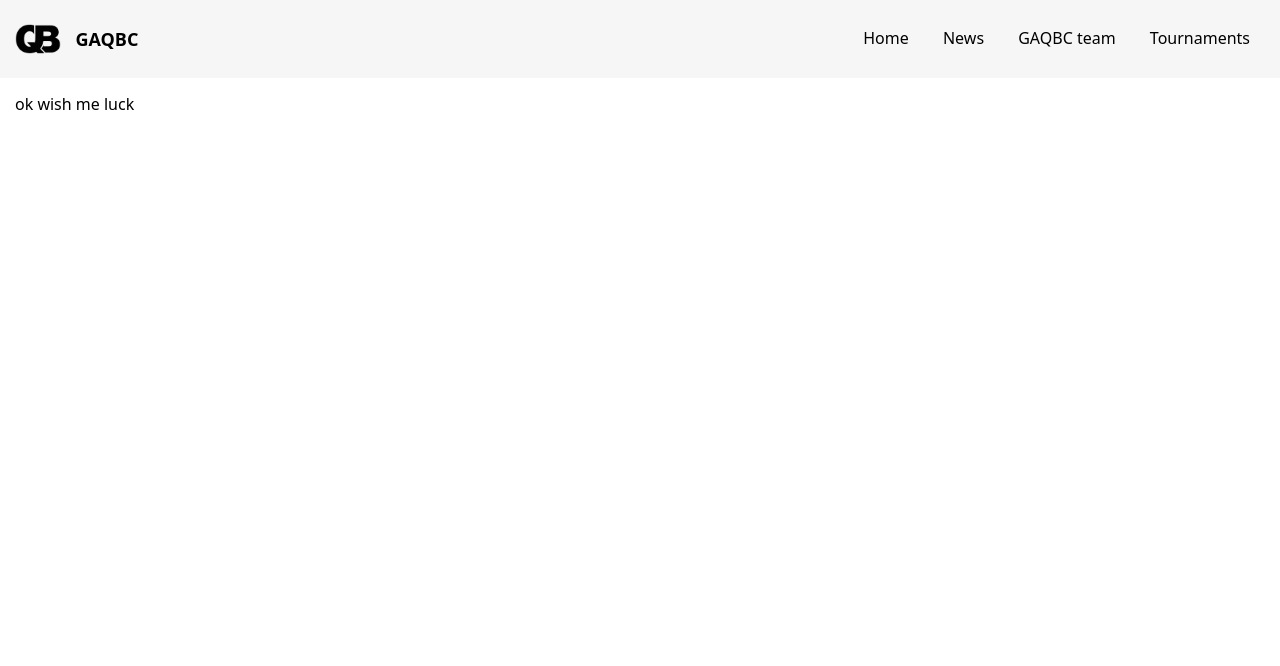
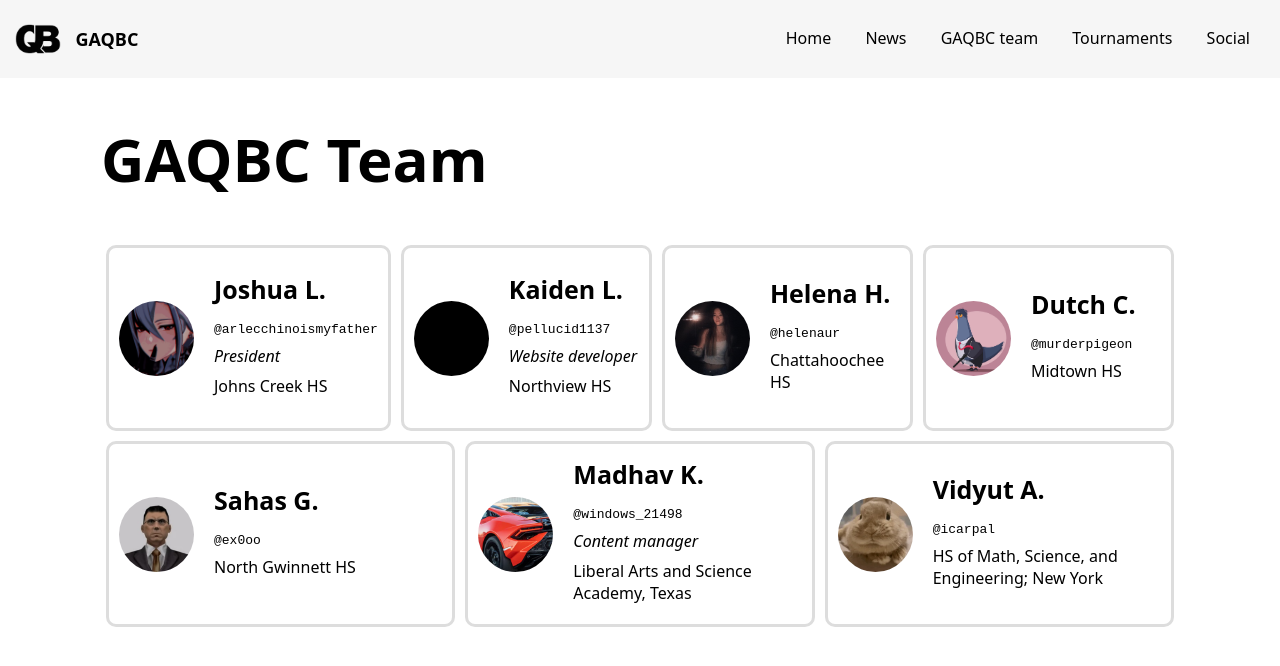
Before and after one commit to GAQBC/GAQBC-website, an Astro site: page /team in a window 1280 px wide. Built offline with nearby package versions, Linux system fonts and the light colour scheme; Astro itself is replaced by a stand-in of ours.

Commit message:
team is done

```diff
--- a/src/components/Entry.astro
+++ b/src/components/Entry.astro
@@ -4,11 +4,11 @@ const {title, date, author, content} = Astro.props
 
 <div class="entry" id={title}>
     <div class="entryinfo">
-        <p class="date">{date}</p>
-        <p class="author">{author}</p>
+        <p class="entrydate">{date}</p>
+        <p class="entryauthor">{author}</p>
     </div>
     <div class="entrymain" id="entrymain">
-        <h1 class="title">{title}</h1>
+        <h1 class="entrytitle">{title}</h1>
         <p class="invisible" id="rawcontent">{content}</p>
     </div>
 </div>
--- a/src/components/Mobilenav.astro
+++ b/src/components/Mobilenav.astro
@@ -12,6 +12,7 @@ import logo from '/src/assets/images/logo.png'
     <div class="mobile-nav-ele"><a class="mobile-nav-link" href="/news/">News</a></div>
     <div class="mobile-nav-ele"><a class="mobile-nav-link" href="/team/">GAQBC Team</a></div>
     <div class="mobile-nav-ele"><a class="mobile-nav-link" href="/tournaments/">Tournaments</a></div>
+    <div class="mobile-nav-ele"><a class="mobile-nav-link" href="/social/">Social</a></div>
     <script>
       let navlinks = document.getElementsByClassName("mobile-nav-link");
       for (let navlink of navlinks) {
--- a/src/components/Navigation.astro
+++ b/src/components/Navigation.astro
@@ -5,6 +5,7 @@
     <div class="nav-ele"><a class="nav-link" href="/news/">News</a></div>
     <div class="nav-ele"><a class="nav-link" href="/team/">GAQBC team</a></div>
     <div class="nav-ele"><a class="nav-link" href="/tournaments/">Tournaments</a></div>
+    <div class="nav-ele"><a class="nav-link" href="/social/">Social</a></div>
     <script>
       let navlinks = document.getElementsByClassName("nav-link");
       for (let navlink of navlinks) {
--- a/src/pages/news.astro
+++ b/src/pages/news.astro
@@ -10,7 +10,6 @@ const allPosts = await Astro.glob('../assets/posts/*.md');
     <script>
         var entries = document.getElementsByClassName('entry');
         for (var i = 0; i < entries.length; i++) {
-            console.log(entries[i]);
             entries[i].parentNode.insertBefore(document.createElement('hr'), entries[i]);
         }
         for (let entry of entries) {
--- a/src/pages/team.astro
+++ b/src/pages/team.astro
@@ -1,7 +1,89 @@
 ---
 import BaseLayout from '../layouts/BaseLayout.astro';
+import Kaidenpfp from '../assets/images/pfp/Kaiden.png'
+import Joshuapfp from '../assets/images/pfp/Joshua.png'
+import Helenapfp from '../assets/images/pfp/Helena.png'
+import Dutchpfp from '../assets/images/pfp/Dutch.png'
+import Madhavpfp from '../assets/images/pfp/Madhav.png'
+import Sahaspfp from '../assets/images/pfp/Sahas.png'
+import Vidyutpfp from '../assets/images/pfp/Vidyut.png'
 ---
 
 <BaseLayout>
-ok wish me luck
+<h1 class="pagetitle">GAQBC Team</h1>
+<div class="people">
+    <div class="person">
+        <img class="pfp" src={Joshuapfp.src}></img>
+        <div class="personinfo">
+            <h1 class="realname">Joshua L.</h1>
+            <div class="extrainfo">
+                <p class="username">@arlecchinoismyfather</p>
+                <p class="position">President</p>
+                <p class="school">Johns Creek HS</p>
+            </div>
+        </div>
+    </div>
+    <div class="person">
+        <img class="pfp" src={Kaidenpfp.src}></img>
+        <div class="personinfo">
+            <h1 class="realname">Kaiden L.</h1>
+            <div class="extrainfo">
+                <p class="username">@pellucid1137</p>
+                <p class="position">Website developer</p>
+                <p class="school">Northview HS</p>
+            </div>
+        </div>
+    </div>
+    <div class="person">
+        <img class="pfp" src={Helenapfp.src}></img>
+        <div class="personinfo">
+            <h1 class="realname">Helena H.</h1>
+            <div class="extrainfo">
+                <p class="username">@helenaur</p>
+                <p class="school">Chattahoochee HS</p>
+            </div>
+        </div>
+    </div>
+    <div class="person">
+        <img class="pfp" src={Dutchpfp.src}></img>
+        <div class="personinfo">
+            <h1 class="realname">Dutch C.</h1>
+            <div class="extrainfo">
+                <p class="username">@murderpigeon</p>
+                <p class="school">Midtown HS</p>
+            </div>
+        </div>
+    </div>
+    <div class="person">
+        <img class="pfp" src={Sahaspfp.src}></img>
+        <div class="personinfo">
+            <h1 class="realname">Sahas G.</h1>
+            <div class="extrainfo">
+                <p class="username">@ex0oo</p>
+                <p class="school">North Gwinnett HS</p>
+            </div>
+        </div>
+    </div>
+    <div class="person">
+        <img class="pfp" src={Madhavpfp.src}></img>
+        <div class="personinfo">
+            <h1 class="realname">Madhav K.</h1>
+            <div class="extrainfo">
+                <p class="username">@windows_21498</p>
+                <p class="position">Content manager</p>
+                <p class="school">Liberal Arts and Science Academy, Texas</p>
+            </div>
+        </div>
+    </div>
+    <div class="person">
+        <img class="pfp" src={Vidyutpfp.src}></img>
+        <div class="personinfo">
+            <h1 class="realname">Vidyut A.</h1>
+            <div class="extrainfo">
+                <p class="username">@icarpal</p>
+                <p class="school">HS of Math, Science, and Engineering; New York</p>
+            </div>
+        </div>
+    </div>
+</div>
 </BaseLayouts>
--- a/src/styles/global.css
+++ b/src/styles/global.css
@@ -1,5 +1,6 @@
 * {
   --default-font: system-ui, Segoe UI, Roboto, Ubuntu, Cantarell, Noto Sans, sans-serif, "Segoe UI Emoji", "Segoe UI Symbol";
+
 }
 
 body {
@@ -9,12 +10,13 @@ body {
 
 /** content **/
 
+.content {
+  max-width: calc(60% + 310px);
+  margin-left: calc(20% - 155px);
+}
+
 .invisible {
   display: none !important;
-}
-
-.content {
-  margin: 15px;
 }
 
 .center {
@@ -23,6 +25,11 @@ body {
 
 .right {
   text-align: right;
+}
+
+li {
+  margin-top: 10px;
+  margin-bottom: 10px;
 }
 
 /** header **/
@@ -79,8 +86,53 @@ body {
 /** page titles **/
 
 .pagetitle {
-  margin-left: calc(20% - 155px);
   font-size: 60px;
+}
+
+/** people **/
+
+.people {
+  display: flex;
+  flex-flow: row wrap;
+}
+
+.person {
+  height: 160px;
+  flex-basis: 200px;
+  flex-grow: 1;
+  vertical-align: top;
+  padding: 10px;
+  display: flex;
+  align-items: center;
+  border: solid #ddd;
+  border-radius: 10px;
+  margin: 5px;
+  & > .pfp {
+    display: inline-block;
+    width: 75px;
+    height: 75px;
+    border-radius: 50%;
+    margin-right: 20px;
+  }
+  & > .personinfo {
+    display: inline-block;
+    & > .realname {
+      font-size: 25px;
+      margin-top: 0px;
+    }
+    & > .extrainfo {
+      & > p {
+        margin-top: 8px;
+        margin-bottom: 8px;
+        &.username {
+          font-family: monospace;
+        }
+        &.position {
+          font-style: italic;
+        }
+      }
+    }
+  }
 }
 
 /** news posts **/
@@ -98,10 +150,10 @@ hr {
     vertical-align: top;
     display: inline-block;
     width: 120px;
-    & > .author {
+    & > .entryauthor {
       font-weight: 500;
     }
-    & > .date {
+    & > .entrydate {
       margin-top: 8px;
       color: #777;
     }
@@ -144,7 +196,7 @@ hr {
         margin-right: 10px;
       }
       & > .close {
-        display: inline-block !important;
+        display: block !important;
         width: fit-content;
         padding: 0;
         aspect-ratio: 1 / 1;
@@ -182,7 +234,7 @@ hr {
     display: block !important;
     & > .entryinfo {
       display: block !important;
-      & > .author {
+      & > .entryauthor {
         margin-bottom: 20px !important;
       }
     }
@@ -191,8 +243,14 @@ hr {
       max-width: 100% !important;
     }
   }
-  .pagetitle {
-    margin-left: 0px !important;
+  .people {
+    margin-left: -5px;
+  }
+}
+
+@media screen and (max-width: 840px) {
+  .content {
+    margin: 15px;
   }
 }
 
@@ -203,10 +261,9 @@ hr {
     display: none !important;
   }
   .navigation {
-    display: inline-block;
+    display: block;
     position: relative;
     float: right;
-    vertical-align: middle;
     transform: translateY(27px);
     & > .nav-ele {
       display: inline;
@@ -226,14 +283,6 @@ hr {
   .mobile-navigation {
     display: none;
   }
-  hr {
-    max-width: calc(60% + 310px);
-    margin-left: calc(20% - 155px);
-  }
-  .entryinfo {
-    margin-left: calc(20% - 155px);
-    margin-right: calc(30px);
-  }
 }
 
 /** 404 **/
```
Also changed, not shown: src/pages/tournaments.astro (added, +44 -0 lines), src/assets/images/pfp/Dutch.png (added), src/assets/images/pfp/Helena.png (added), src/assets/images/pfp/Joshua.png (added), src/assets/images/pfp/Kaiden.png (added), src/assets/images/pfp/Madhav.png (added), src/assets/images/pfp/Sahas.png (added), src/assets/images/pfp/Vidyut.png (added).
